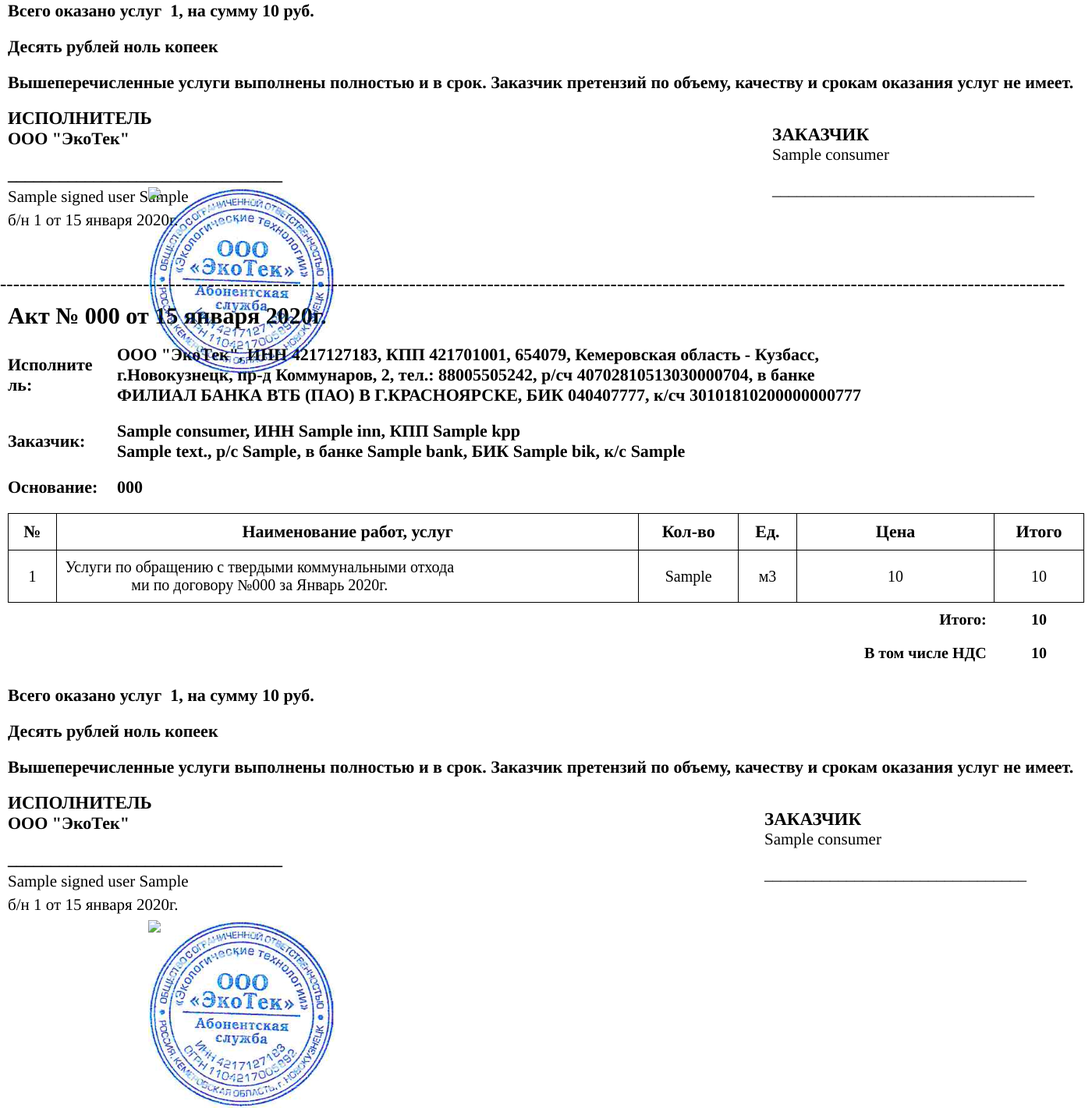
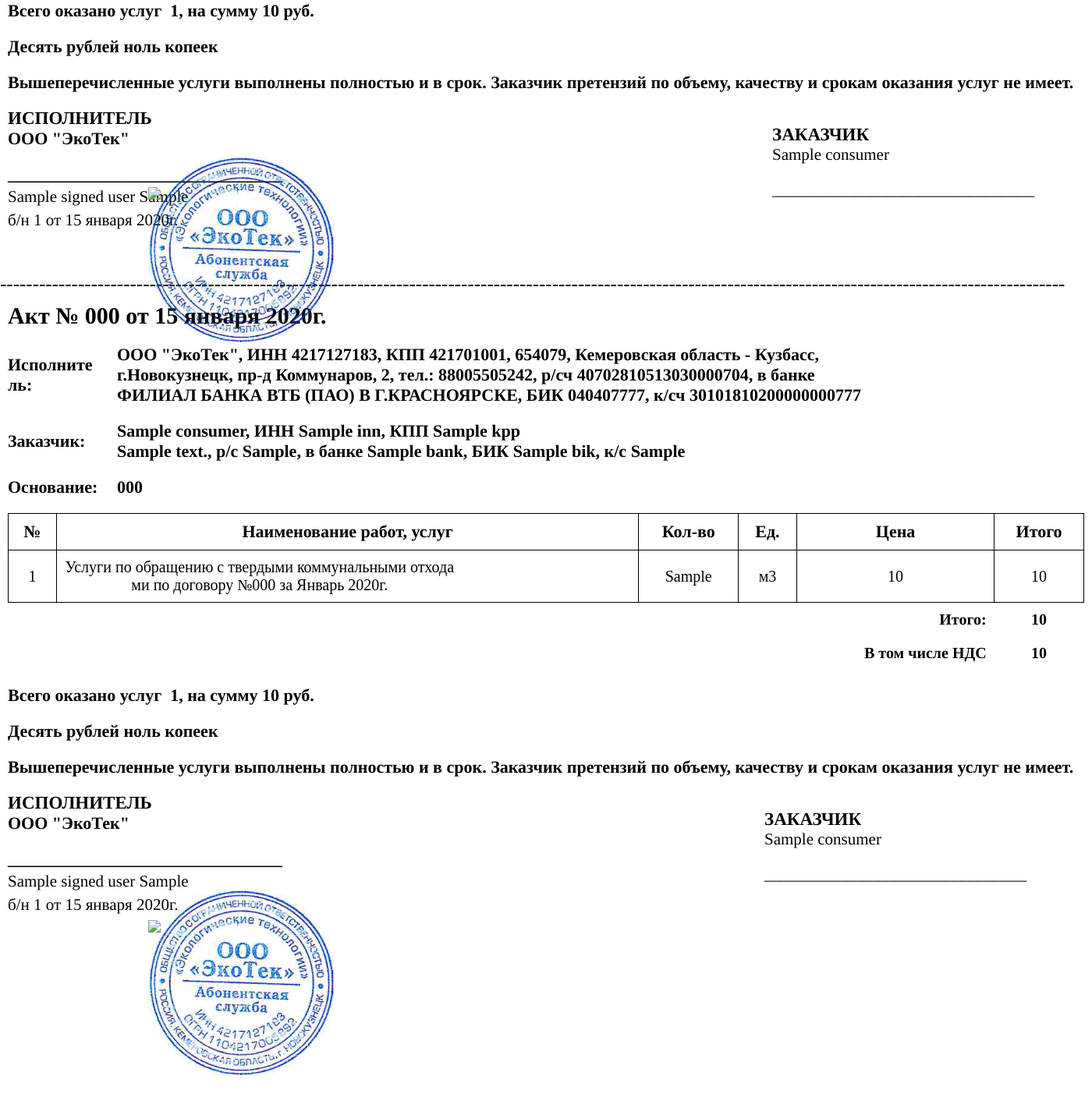
Before and after one commit to DOXOPOKC/accountant_app, a Django app: template backend/templates/Шаблон акта.html in a window 1400 px wide. Shown: the part 500-1921 px from the top of the page at 78% size. After the commit the page ends 1881 px from the top, so only its background shows below. Run offline with Django 3.2, Linux system fonts and the light colour scheme; the template is opened without the code that fills it: most values are stand-ins (such as "Sample title", 1, 10 or a date in 2020); parts of the project's set-up code (start-up, migrations or seed data) failed here and were passed over.

Commit message:
add stamp on documents up stamp

```diff
--- a/backend/templates/Шаблон акта.html
+++ b/backend/templates/Шаблон акта.html
@@ -164,7 +164,7 @@
 						<p class="ft14"><b>ИСПОЛНИТЕЛЬ</b></p>
 						<p class="ft12"><b>ООО &#34;ЭкоТек&#34;</b></p>
 						<p style="padding: 20px 0 0 0;" class="ft12"><b>{% if consumer.signed_user.sign %}<img src="{{ consumer.signed_user.sign.url }}" style="display: inline; position: absolute;z-index: 1;left: 190px;top:740px;"/>{% endif %}________________________________</b></p>
-						<p class="ft18"><img src="http://jud-module.lf.ru/static/stamp/печать.png" width="240px" style="position: absolute; z-index: 1; left: 190px;top:740px;"/>{{ consumer.signed_user.name }}&nbsp;{{ sign_user_document }}<br/>б/н {{ consumer.signed_user.doc_number }}&nbsp;от&nbsp;{{ consumer.signed_user.doc_date|date:"d E Y" }}г.</p>
+						<p class="ft18"><img src="http://jud-module.lf.ru/static/stamp/печать.png" width="240px" style="position: absolute; z-index: 1; left: 190px;top:700px;"/>{{ consumer.signed_user.name }}&nbsp;{{ sign_user_document }}<br/>б/н {{ consumer.signed_user.doc_number }}&nbsp;от&nbsp;{{ consumer.signed_user.doc_date|date:"d E Y" }}г.</p>
 					</td>
 					<td colspan="1" style="padding: -20px;">
 						<p style="margin: 0 0 0px 0;" class="ft14"><b>ЗАКАЗЧИК</b></p>
@@ -290,7 +290,7 @@
 						<p class="ft14"><b>ИСПОЛНИТЕЛЬ</b></p>
 						<p class="ft12"><b>ООО &#34;ЭкоТек&#34;</b></p>
 						<p style="padding: 20px 0 0 0;" class="ft12"><b>{% if consumer.signed_user.sign %}<img src="{{ consumer.signed_user.sign.url }}" style="display: inline; position: absolute;z-index: 1;left: 190px;top:1680px;"/>{% endif %}________________________________</b></p>
-						<p class="ft18"><img src="http://jud-module.lf.ru/static/stamp/печать.png" width="240px" style="position: absolute; z-index: 1; left: 190px;top:1680px;"/>{{ consumer.signed_user.name }}&nbsp;{{ sign_user_document }}<br/>б/н {{ consumer.signed_user.doc_number }}&nbsp;от&nbsp;{{ consumer.signed_user.doc_date|date:"d E Y" }}г.</p>
+						<p class="ft18"><img src="http://jud-module.lf.ru/static/stamp/печать.png" width="240px" style="position: absolute; z-index: 1; left: 190px;top:1640px;"/>{{ consumer.signed_user.name }}&nbsp;{{ sign_user_document }}<br/>б/н {{ consumer.signed_user.doc_number }}&nbsp;от&nbsp;{{ consumer.signed_user.doc_date|date:"d E Y" }}г.</p>
 					</td>
 					<td colspan="1" style="padding: 0;">
 						<p style="margin: 0 0 0px 0;" class="ft14"><b>ЗАКАЗЧИК</b></p>
```
